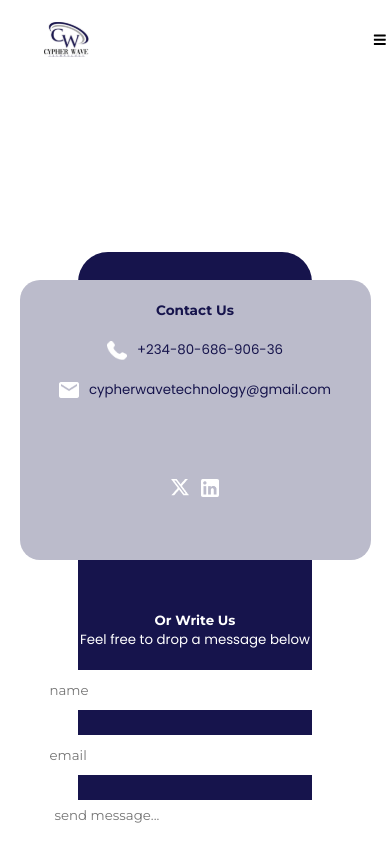
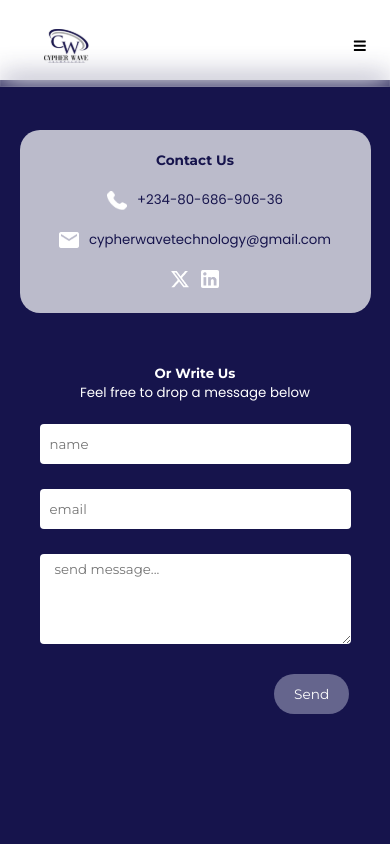
Before and after one commit to ovie-best/Cypher-Wave, a React (Vite) app: page /contact in a window 390 px wide. Shown: the top 844 px of the page. Built offline with nearby package versions, Linux system fonts and the light colour scheme.

Commit message:
minor fixes

```diff
--- a/src/components/Header.module.css
+++ b/src/components/Header.module.css
@@ -45,6 +45,9 @@
 }
 
 @media screen and (max-width: 900px) {
+  .header {
+    padding: 3em;
+  }
   .mobilenav {
     display: flex;
   }
@@ -81,6 +84,8 @@
     display: flex;
     align-items: center;
     justify-content: space-between;
+    padding-right: 20px;
+    margin-top: -15px;
     z-index: 2;
   }
 
--- a/src/pages/About.jsx
+++ b/src/pages/About.jsx
@@ -186,7 +186,7 @@ function About() {
           <section>
             <div className={styles.team}>
               <div>
-                <img src="images/ceo.png" alt="CEO" />
+                <img src="images/ceo.png" alt="CEO" className={styles.ceoImg} />
               </div>
               <div>
                 <h1>Meet The Team</h1>
--- a/src/pages/About.module.css
+++ b/src/pages/About.module.css
@@ -134,7 +134,7 @@
   color: #fff;
   background-color: #16144c;
   padding: 20px;
-  height: 450px;
+  height: 480px;
 }
 
 .quality p,
@@ -259,6 +259,19 @@
   }
 }
 
+@media screen and (max-width: 850px) {
+  .val {
+    flex-direction: column;
+  }
+  .integrity {
+    width: 100%;
+  }
+
+  .ceoImg {
+    width: 200px;
+  }
+}
+
 .btn {
   font-family: "Poppins", sans-serif;
   display: flex;
--- a/src/pages/Contact.module.css
+++ b/src/pages/Contact.module.css
@@ -150,15 +150,27 @@
   }
 }
 
-@media screen and (max-width: 900px) {
-  .contactFlex {
-    margin-top: 200px;
-  }
-}
-
 @media screen and (max-width: 650px) {
   .contactUs,
   .form {
     width: 90%;
   }
 }
+
+@media screen and (max-width: 900px) {
+  .bck {
+    display: none;
+  }
+  .socials {
+    margin-top: 0;
+  }
+
+  .contactCenter {
+    background-color: #16144c;
+  }
+
+  .contactFlex {
+    height: auto;
+    margin-top: 50px;
+  }
+}
```
